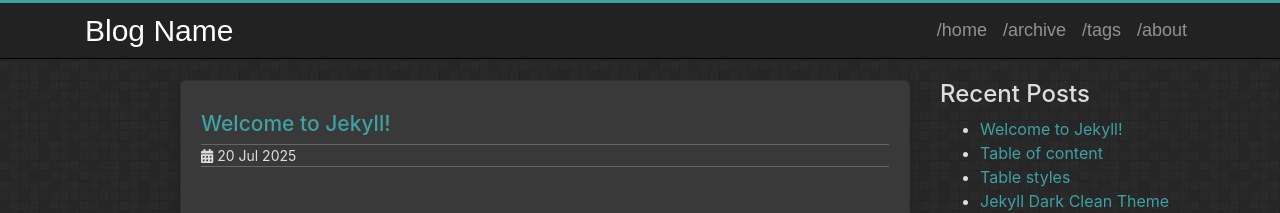
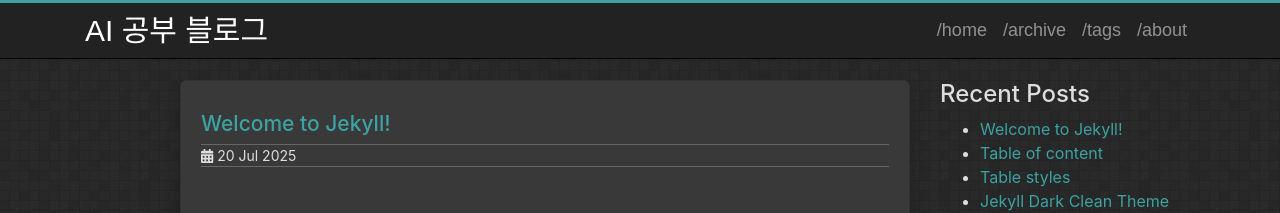
Before and after one commit to Lee-keonhee/Lee-keonhee.github.io, a Jekyll site: the page built from index.markdown, in a window 1280 px wide. Shown: the top 213 px of the page. Built offline with Jekyll 4.4.1, drawn with Linux system fonts in a browser that asks for light colours.

Commit message:
Update _config.yml

```diff
--- a/_config.yml
+++ b/_config.yml
@@ -1,6 +1,6 @@
 # Jekyll configuration
 
-name: Blog Name
+name: AI 공부 블로그
 description: Software Developer
 
 # Url is currently only used only for the RSS feed in feed.xml
@@ -22,7 +22,7 @@ share:
   email: true
 
 social:
-  github: streetturtle
+  github: Lee-keonhee
   stackoverflow: ''
   linkedin:
   instagram: ''
```
